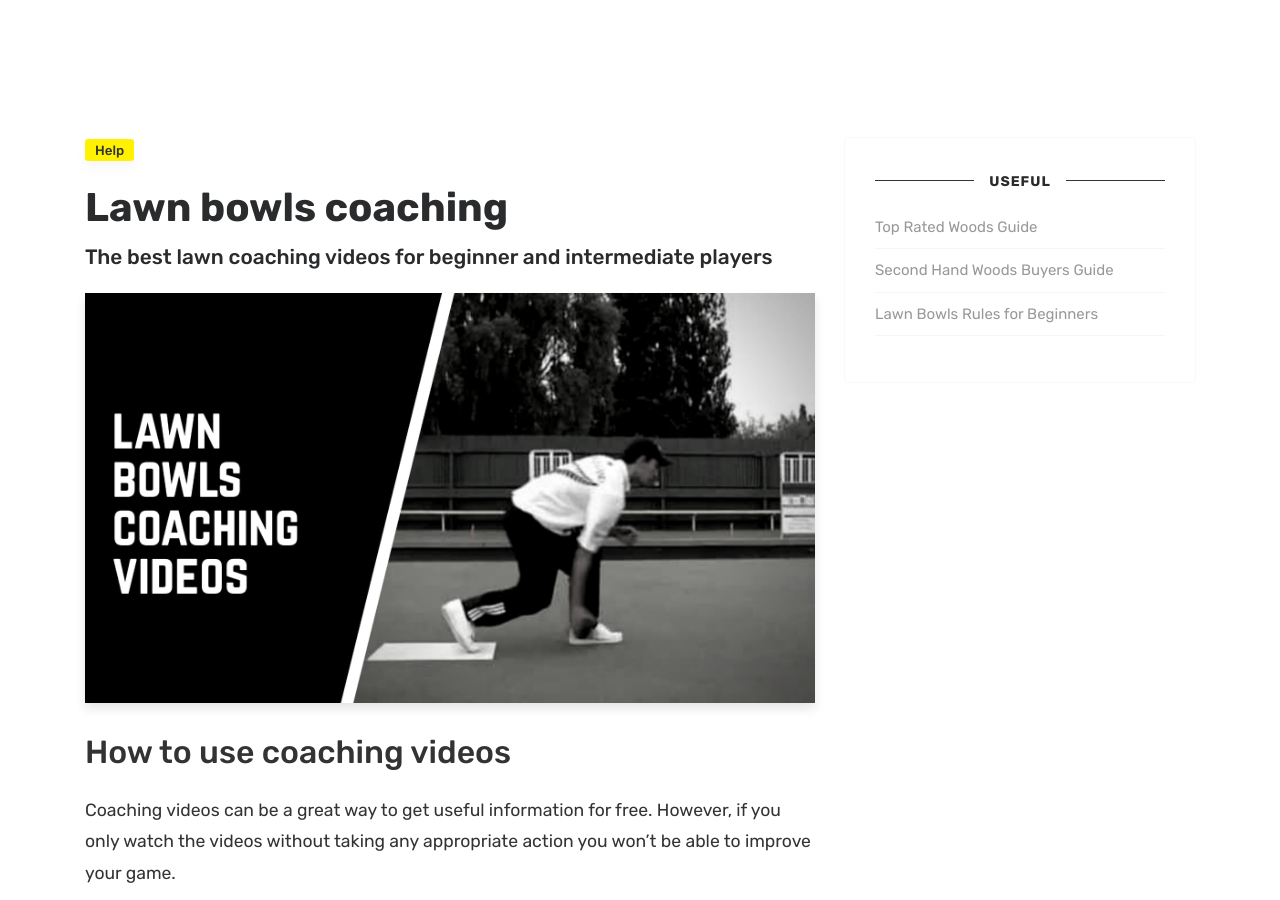
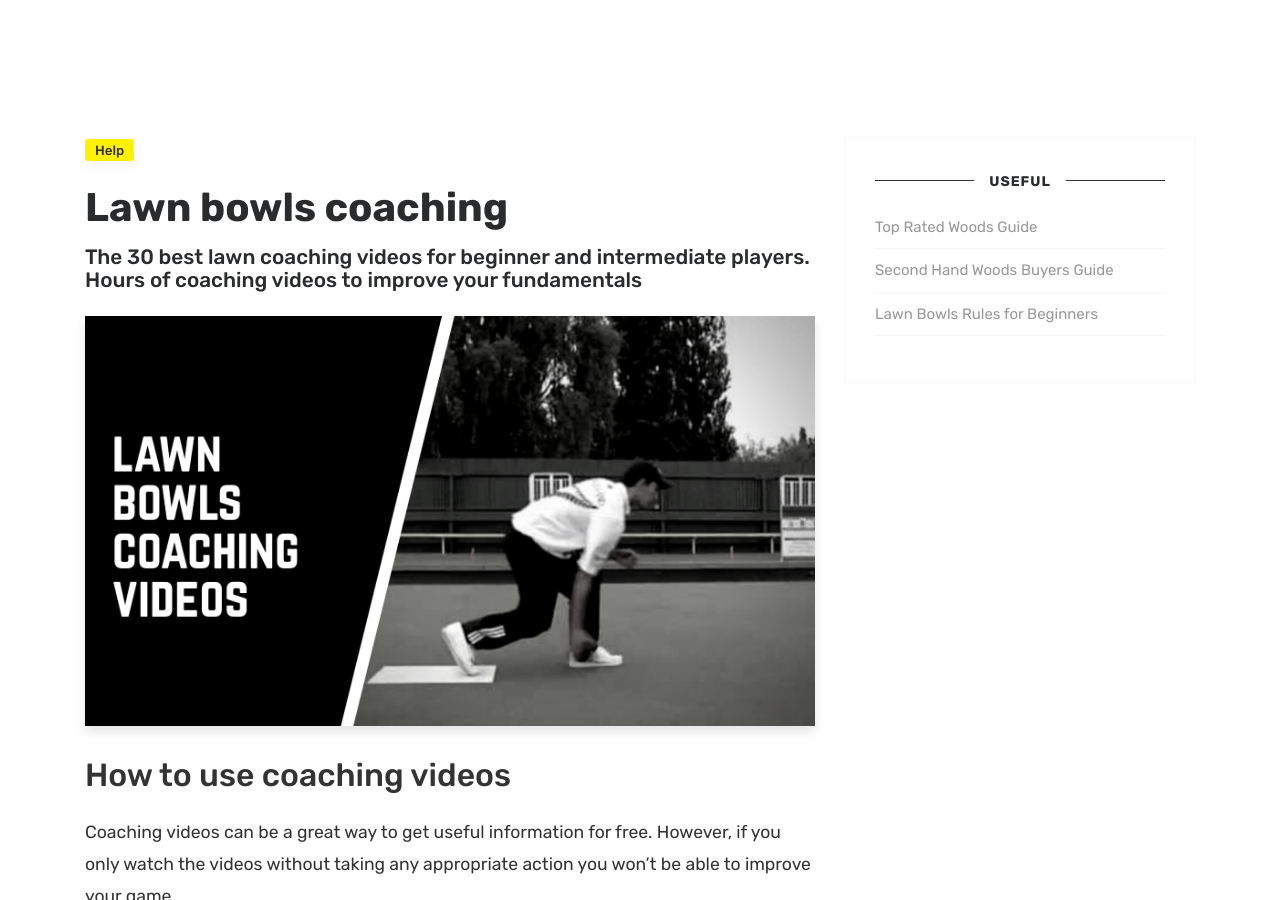
Before and after one commit to krussll/etsysimplicity, a Jekyll site: the page built from _posts/2019-10-04-lawn-bowls-coaching.md, in a window 1280 px wide and 900 px high. Built offline with Jekyll 4.4.1, drawn with Linux system fonts in a browser that asks for light colours; nearby versions of some CDN libraries.

Commit message:
Update 2019-10-04-lawn-bowls-coaching.md

```diff
--- a/_posts/2019-10-04-lawn-bowls-coaching.md
+++ b/_posts/2019-10-04-lawn-bowls-coaching.md
@@ -4,7 +4,7 @@ title:  "Lawn bowls coaching"
 author: reece
 categories: [ help ]
 image: assets/images/lawn-bowls-coaching.jpg
-description: "The best lawn coaching videos for beginner and intermediate players"
+description: "The 30 best lawn coaching videos for beginner and intermediate players. Hours of coaching videos to improve your fundamentals"
 ---
 
 ## How to use coaching videos
```
